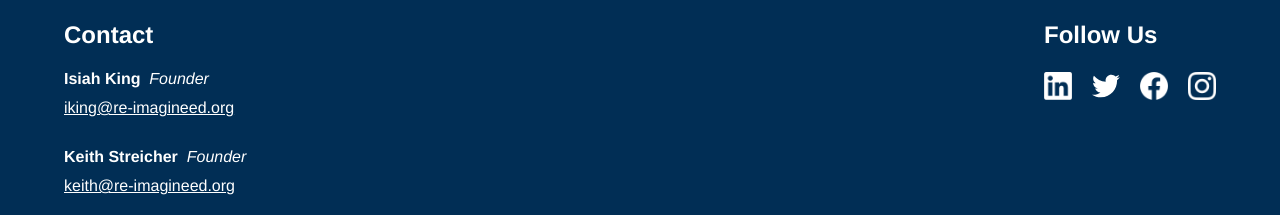
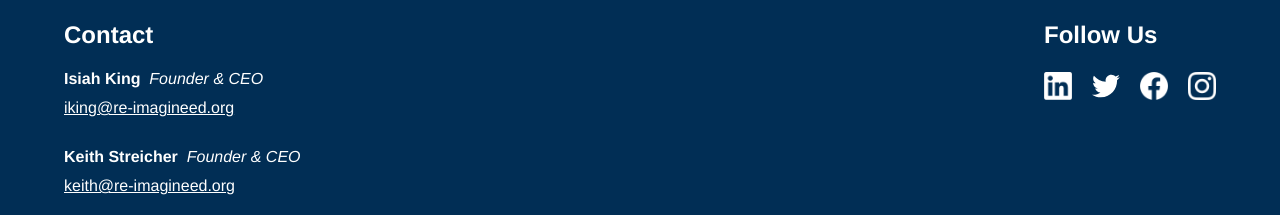
Before and after one commit to re-imagineed/re-imagineed-website, a Next.js app: page / in a window 1280 px wide. Shown: the part 3764-3979 px from the top of the page. Built offline with nearby package versions, Linux system fonts and the light colour scheme.

Commit message:
Update titles

```diff
--- a/components/Contact.jsx
+++ b/components/Contact.jsx
@@ -52,14 +52,14 @@ function Contact(props) {
             <StyledContactList>
                 <ContactItem>
                     <p><ItemTitle name='true'>Isiah King</ItemTitle>
-                        &nbsp;&nbsp;<ItemTitle title='true'>Founder</ItemTitle></p>
+                        &nbsp;&nbsp;<ItemTitle title='true'>Founder & CEO</ItemTitle></p>
                     <a href='mailto:iking@re-imagineed.org' title='Email Isiah'>
                         <p>iking@re-imagineed.org</p>
                     </a>
                 </ContactItem>
                 <ContactItem>
                     <p><ItemTitle name='true'>Keith Streicher</ItemTitle>
-                        &nbsp;&nbsp;<ItemTitle title='true'>Founder</ItemTitle></p>
+                        &nbsp;&nbsp;<ItemTitle title='true'>Founder & CEO</ItemTitle></p>
                     <a href='mailto:keith@re-imagineed.org' title='Email Keith'>
                         <p>keith@re-imagineed.org</p>
                     </a>
```
